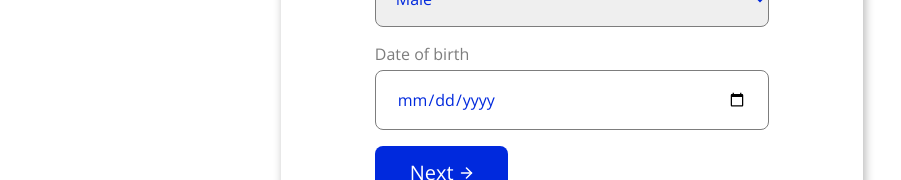
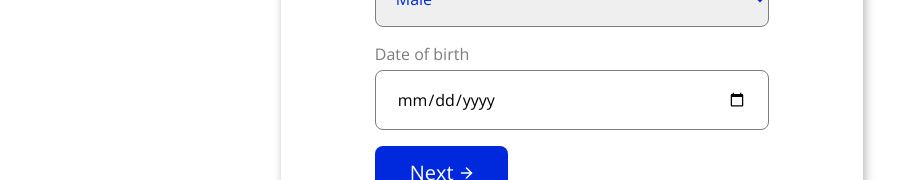
Before and after one commit to FindARoomate/Frontend, a React (Create React App) app: page /bio-data in a window 1280 px wide. Shown: the part 692-872 px from the top of the page, without its empty margins (68-969 px from the left). Built offline with nearby package versions, Linux system fonts and the light colour scheme.

Commit message:
Fixed input and select text color

```diff
--- a/src/components/ui/atoms/Input/Input.module.css
+++ b/src/components/ui/atoms/Input/Input.module.css
@@ -9,7 +9,8 @@ input
   font-weight: 300;
   width: 100%;
   font-size: 12px;
-  color: #0029DD;
+  color:
+  #000000;
 }
 
 input::placeholder
@@ -33,7 +34,6 @@ input:active, input:hover, input:visited, input:focus, input:disabled, input:che
         font-weight: 300;
         width: 100%;
         padding: 17px 21px;
-        color: #0029DD;
     }
 
     input::placeholder
```
